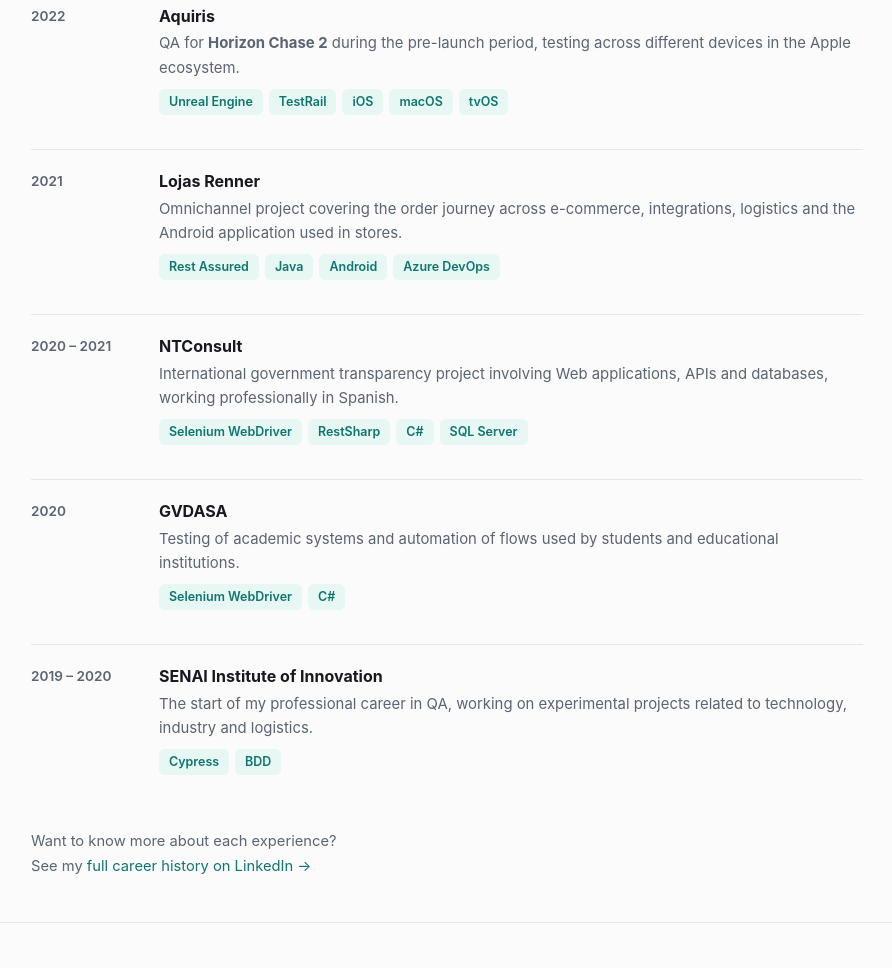
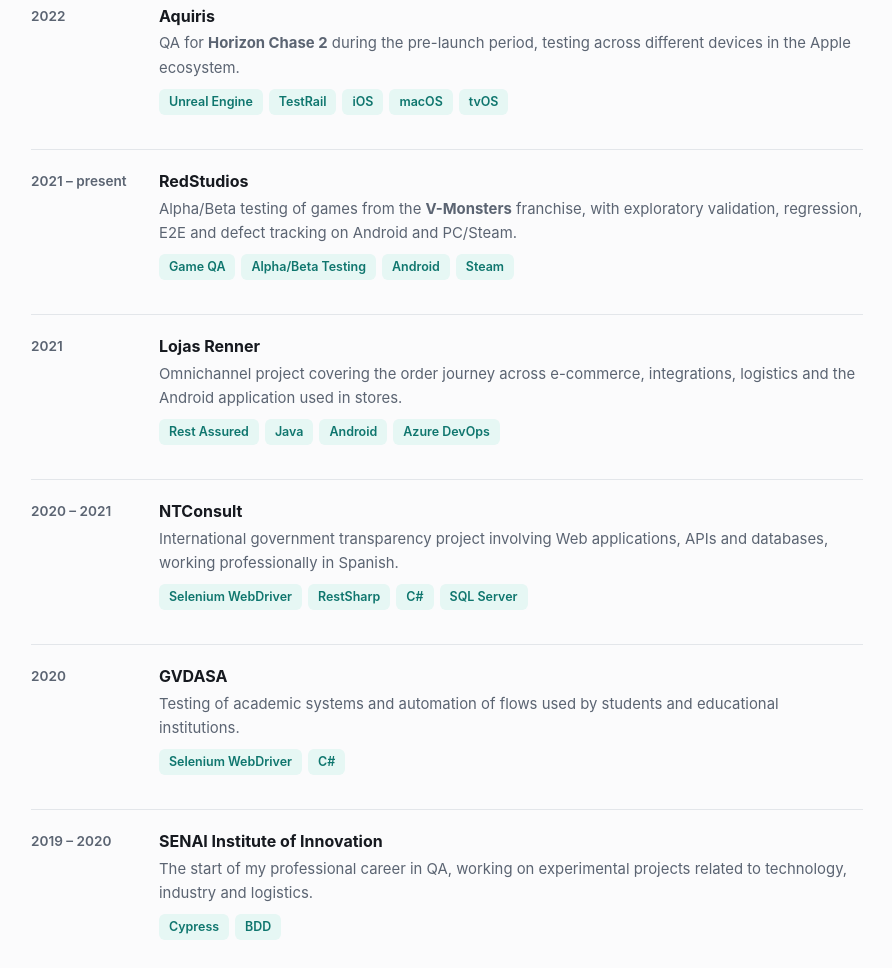
Before and after one commit to GabrielaAmbos/portfolio-qa, a plain HTML site: page docs/en.html in a window 1280 px wide. Shown: the part 3485-4453 px from the top of the page, without its empty margins (193-1085 px from the left). Drawn offline with Linux system fonts and the light colour scheme.

Commit message:
docs(experiencia): adiciona RedStudios à experiência profissional
Entrada de 2021 até o momento, com testes Alpha/Beta da franquia
V-Monsters. Posicionada por ano de início, entre Aquiris e Lojas Renner.

```diff
--- a/docs/en.html
+++ b/docs/en.html
@@ -187,6 +187,14 @@
         </div>
       </div>
       <div class="job">
+        <div class="period">2021 &ndash; present</div>
+        <div>
+          <div class="company">RedStudios</div>
+          <p class="desc">Alpha/Beta testing of games from the <strong>V-Monsters</strong> franchise, with exploratory validation, regression, E2E and defect tracking on Android and PC/Steam.</p>
+          <div class="tags"><span class="tag">Game QA</span><span class="tag">Alpha/Beta Testing</span><span class="tag">Android</span><span class="tag">Steam</span></div>
+        </div>
+      </div>
+      <div class="job">
         <div class="period">2021</div>
         <div>
           <div class="company">Lojas Renner</div>
```
Also changed, not shown: docs/index.html (+8 -0 lines), 2 other files.
